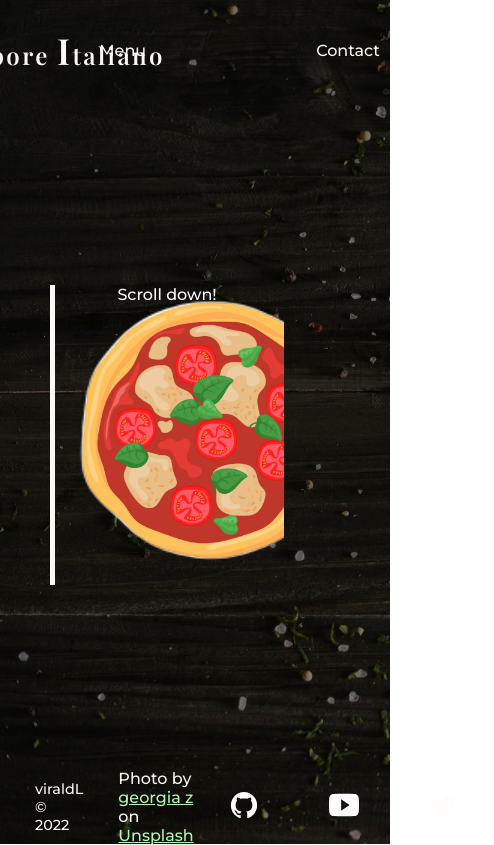
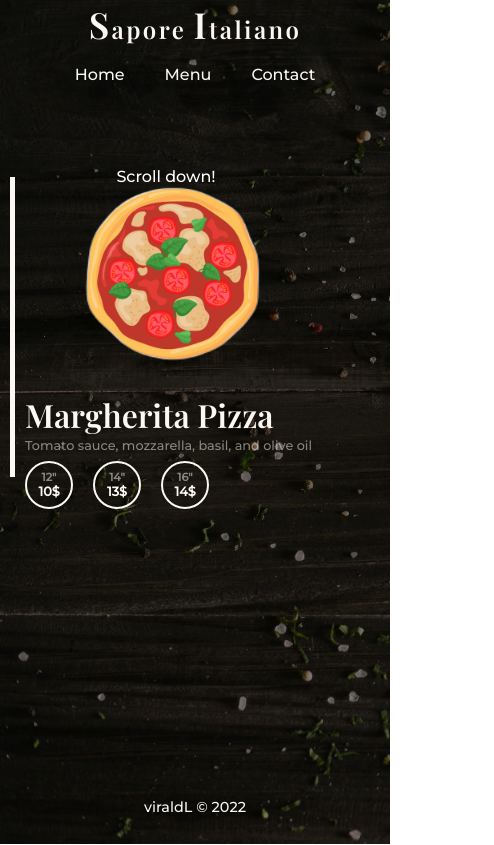
Before and after one commit to viraldL/restaurant-page, a website built with webpack: page dist/index.html in a window 390 px wide. Both pictures are taken after a click on the button "Menu". Shown: the whole page, 494 px wide, since content can reach past the window. Built offline with nearby package versions, Linux system fonts and the light colour scheme.

Commit message:
Add responsiveness

```diff
--- a/dist/styles/_contactLoad.scss
+++ b/dist/styles/_contactLoad.scss
@@ -1,4 +1,9 @@
 .contactLoad {
+    @media (max-width: 620px) {
+        width: 100%;
+        height: 100%;
+        margin: 0 10px;
+    }
     display: flex;
     align-items: flex-start;
     justify-content: center;
--- a/dist/styles/_footer.scss
+++ b/dist/styles/_footer.scss
@@ -1,4 +1,7 @@
 footer {
+    @media (max-width: 500px) {
+        justify-content: center;
+    }
     display: flex;
     align-items: center;
     justify-content: space-between;
@@ -19,8 +22,14 @@ footer {
         a{
             color: #b2f8b2;
         }
+    @media (max-width: 500px) {
+        display: none;
+    }
     }
     .socials {
+        @media (max-width: 500px) {
+            display: none;
+        }
         @include flexCenter;
         width: 300px;
         span{
--- a/dist/styles/_header.scss
+++ b/dist/styles/_header.scss
@@ -15,6 +15,9 @@ header {
                 font-size: 1.5em;
             }
         }
+    @media (max-width: 1000px) {
+        width: 100%;
+    }
     }
     nav {
         @include flexCenter;
@@ -52,6 +55,19 @@ header {
                     }
                 }
             }
+            @media (max-width: 1000px) {
+                justify-content: center;
+            }
+            @media (max-width: 550px) {
+                gap: 20px;
+            }
+        }
+        @media (max-width: 1000px) {
+            width: 100%;
+            margin: 0;
         }
     }
+    @media (max-width: 1000px) {
+        flex-direction: column;
+    }
 }
--- a/dist/styles/_mainLoad.scss
+++ b/dist/styles/_mainLoad.scss
@@ -27,4 +27,9 @@
         color: rgba($color: $textWhite, $alpha: 0.5);
         line-height: 1.5em;
     }
+    @media (max-width: 600px) {
+        width: 100%;
+        height: 100%;
+        margin: 0 10px;
+    }
 }
--- a/dist/styles/_menuLoad.scss
+++ b/dist/styles/_menuLoad.scss
@@ -7,6 +7,11 @@
 }
 
 .menuLoad {
+    @media (max-width: 900px) {
+        width: 80%;
+        height: 80%;
+        margin: 0 10px;
+    }
     display: flex;
     align-items: flex-start;
     flex-direction: column;
@@ -33,6 +38,10 @@
         width: 5px;
     }
     .dish{
+        @media (max-width: 700px) {
+            flex-direction: column;
+            margin: 10px 0;
+        }
         width: 100%;
         height: 300px;
         @include flexCenter;
@@ -40,6 +49,9 @@
         border-left: 5px solid $textWhite;
         gap: 1.5rem;
         img {
+            @media (max-width: 700px) {
+                width: 200px;
+            }
             width: 300px;
         }
         .right {
--- a/dist/styles/style.css
+++ b/dist/styles/style.css
@@ -20,6 +20,11 @@ header h1 span {
 }
 header h1 span::first-letter {
   font-size: 1.5em;
+}
+@media (max-width: 1000px) {
+  header h1 {
+    width: 100%;
+  }
 }
 header nav {
   display: flex;
@@ -61,6 +66,27 @@ header nav ul li button::after {
 header nav ul li button:hover::after {
   width: 99%;
 }
+@media (max-width: 1000px) {
+  header nav ul {
+    justify-content: center;
+  }
+}
+@media (max-width: 550px) {
+  header nav ul {
+    gap: 20px;
+  }
+}
+@media (max-width: 1000px) {
+  header nav {
+    width: 100%;
+    margin: 0;
+  }
+}
+@media (max-width: 1000px) {
+  header {
+    flex-direction: column;
+  }
+}
 
 footer {
   display: flex;
@@ -71,6 +97,11 @@ footer {
   left: 0;
   width: 100%;
   height: 75px;
+}
+@media (max-width: 500px) {
+  footer {
+    justify-content: center;
+  }
 }
 footer .copyright {
   color: #fbf8f3;
@@ -85,11 +116,21 @@ footer .photoattr {
 footer .photoattr a {
   color: #b2f8b2;
 }
+@media (max-width: 500px) {
+  footer .photoattr {
+    display: none;
+  }
+}
 footer .socials {
   display: flex;
   align-items: center;
   justify-content: center;
   width: 300px;
+}
+@media (max-width: 500px) {
+  footer .socials {
+    display: none;
+  }
 }
 footer .socials span {
   display: flex;
@@ -135,6 +176,13 @@ footer .socials span a img:hover {
   color: rgba(251, 248, 243, 0.5);
   line-height: 1.5em;
 }
+@media (max-width: 600px) {
+  .mainLoad {
+    width: 100%;
+    height: 100%;
+    margin: 0 10px;
+  }
+}
 
 .menu {
   width: 100%;
@@ -156,6 +204,13 @@ footer .socials span a img:hover {
   overflow-x: hidden;
   gap: 2rem;
   position: relative;
+}
+@media (max-width: 900px) {
+  .menuLoad {
+    width: 80%;
+    height: 80%;
+    margin: 0 10px;
+  }
 }
 .menuLoad:first-child::after {
   position: absolute;
@@ -181,8 +236,19 @@ footer .socials span a img:hover {
   border-left: 5px solid #fbf8f3;
   gap: 1.5rem;
 }
+@media (max-width: 700px) {
+  .menuLoad .dish {
+    flex-direction: column;
+    margin: 10px 0;
+  }
+}
 .menuLoad .dish img {
   width: 300px;
+}
+@media (max-width: 700px) {
+  .menuLoad .dish img {
+    width: 200px;
+  }
 }
 .menuLoad .dish .right {
   display: flex;
@@ -255,6 +321,13 @@ footer .socials span a img:hover {
   height: 80%;
   margin-left: 50px;
 }
+@media (max-width: 620px) {
+  .contactLoad {
+    width: 100%;
+    height: 100%;
+    margin: 0 10px;
+  }
+}
 .contactLoad h2 {
   position: relative;
   color: #fbf8f3;
```
Also changed, not shown: 1 other file.
